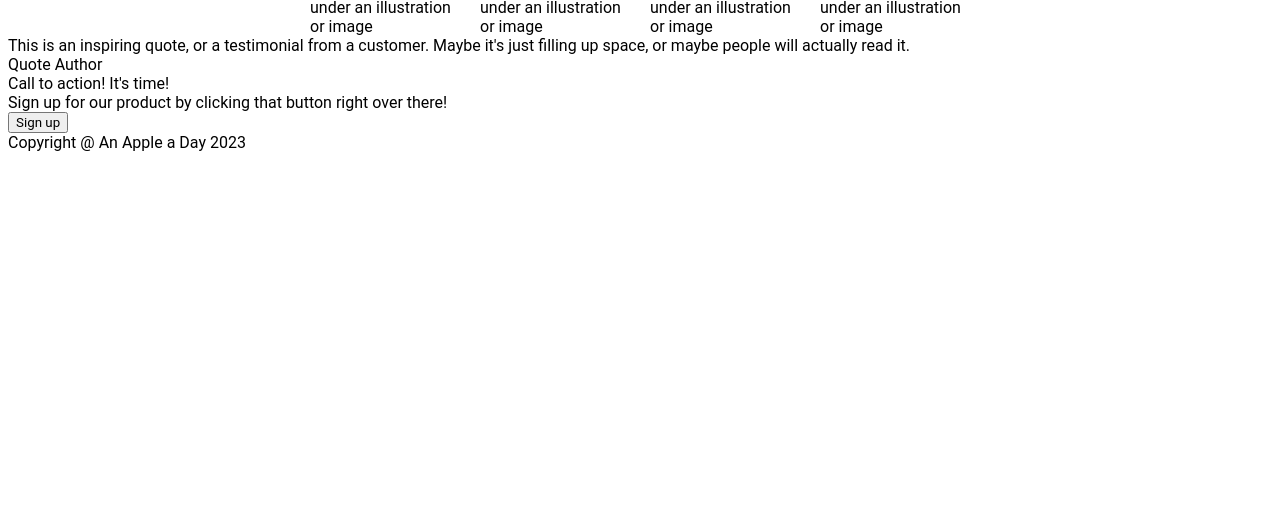
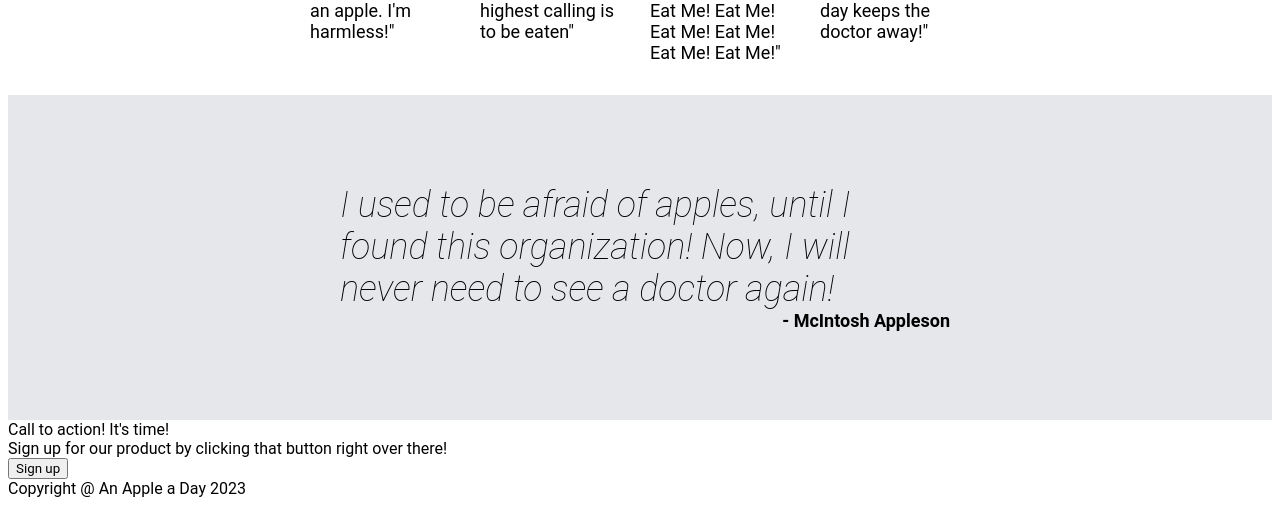
Before and after one commit to CrimsonAndClover-cmd/project-landing-page, a plain HTML site: page index.html in a window 1280 px wide. Shown: the part 633-1139 px from the top of the page. Before the commit the page ends 800 px from the top, so only its background shows below. Drawn offline with Linux system fonts and the light colour scheme.

Commit message:
Edit subtext under illustrations and add testimonial section

```diff
--- a/index.html
+++ b/index.html
@@ -25,29 +25,31 @@
         <img class="header-image" src="images/pexels-suzy-hazelwood-1510392.jpg" alt="Three Red Apples">
     </div>
 
-    <div class="info-container-title">Some Random Information</div>
+    <div class="info-container-title">Quotes from apples themselves!</div>
 
     <div class="info-container">
         <div class="info">
             <img src="images/pexels-john-finkelstein-1630588.jpg" alt="Red Apple Sliced">
-            <div class="text">This is some subtext under an illustration or image</div>
+            <div class="text">"Look at me! I'm an apple. I'm harmless!"</div>
         </div>
         <div class="info">
             <img src="images/pexels-pixabay-162709.jpg" alt="Red Apple Balancing on Edge of Crate">
-            <div class="text">This is some subtext under an illustration or image</div>
+            <div class="text">"As an apple, my highest calling is to be eaten"</div>
         </div>
         <div class="info">
             <img src="images/pexels-pixabay-209339.jpg" alt="Two Red and One Green Apple on the Ground">
-            <div class="text">This is some subtext under an illustration or image</div>
+            <div class="text">"Eat Me! Eat Me! Eat Me! Eat Me! Eat Me! Eat Me! Eat Me! Eat Me!"</div>
         </div>
         <div class="info">
             <img src="images/pexels-suzy-hazelwood-1257280.jpg" alt="Three Green Apples Close Up">
-            <div class="text">This is some subtext under an illustration or image</div>
+            <div class="text">"Just one of us a day keeps the doctor away!"</div>
         </div>
     </div>
     <div class="testimonial-container">
-        <div class="quote-text">This is an inspiring quote, or a testimonial from a customer. Maybe it's just filling up space, or maybe people will actually read it.</div>
-        <div class="quote-author">Quote Author</div>
+        <div class="quote-container">
+            <div class="quote-text">I used to be afraid of apples, until I found this organization! Now, I will never need to see a doctor again!</div>
+            <div class="quote-author">- McIntosh Appleson</div>
+        </div>
     </div>
     <div class="sign-up-container">
         <div>Call to action! It's time!</div>
--- a/styles.css
+++ b/styles.css
@@ -60,7 +60,39 @@ img {
     display: flex;
     justify-content: center;
     gap: 20px;
+    height: 245px;
 }
 .info {
     width: 150px;
 }
+.text {
+    font-size: 18px;
+    font: #f9faf8;
+}
+.testimonial-container {
+    display: flex;
+    justify-content: center;
+    background-color: #e5e7eb;
+    padding: 20px;
+    height: 285px;
+}
+.quote-container {
+    display: flex;
+    flex-direction: column;
+    justify-content: center;
+    align-items: center;
+    width: 700px;
+}
+.quote-text {
+    font-size: 36px;
+    font-style: italic;
+    font-weight: 100;
+    width: 600px;
+}
+.quote-author {
+    background-color: #e5e7eb;
+    font-weight: bold;
+    align-self: flex-end;
+    font-size: 18px;
+    margin-right: 40px;
+}
```
